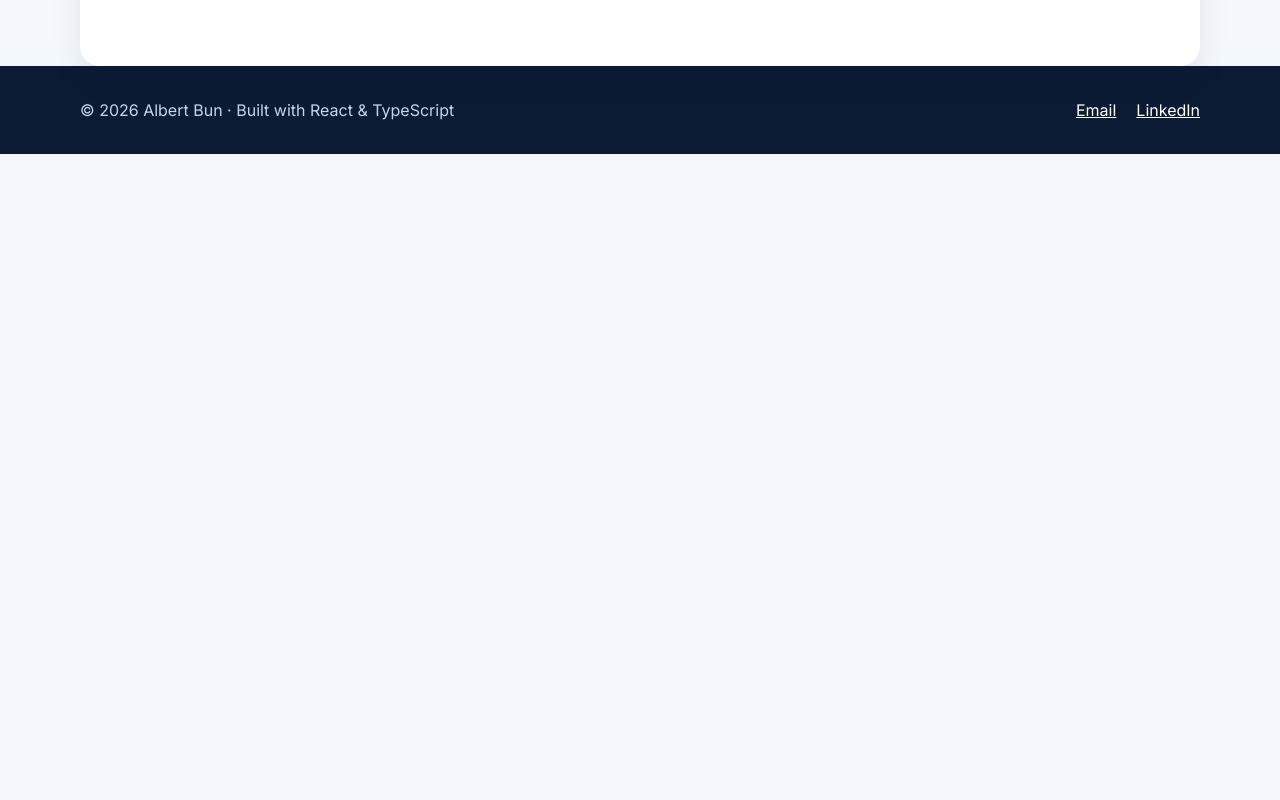
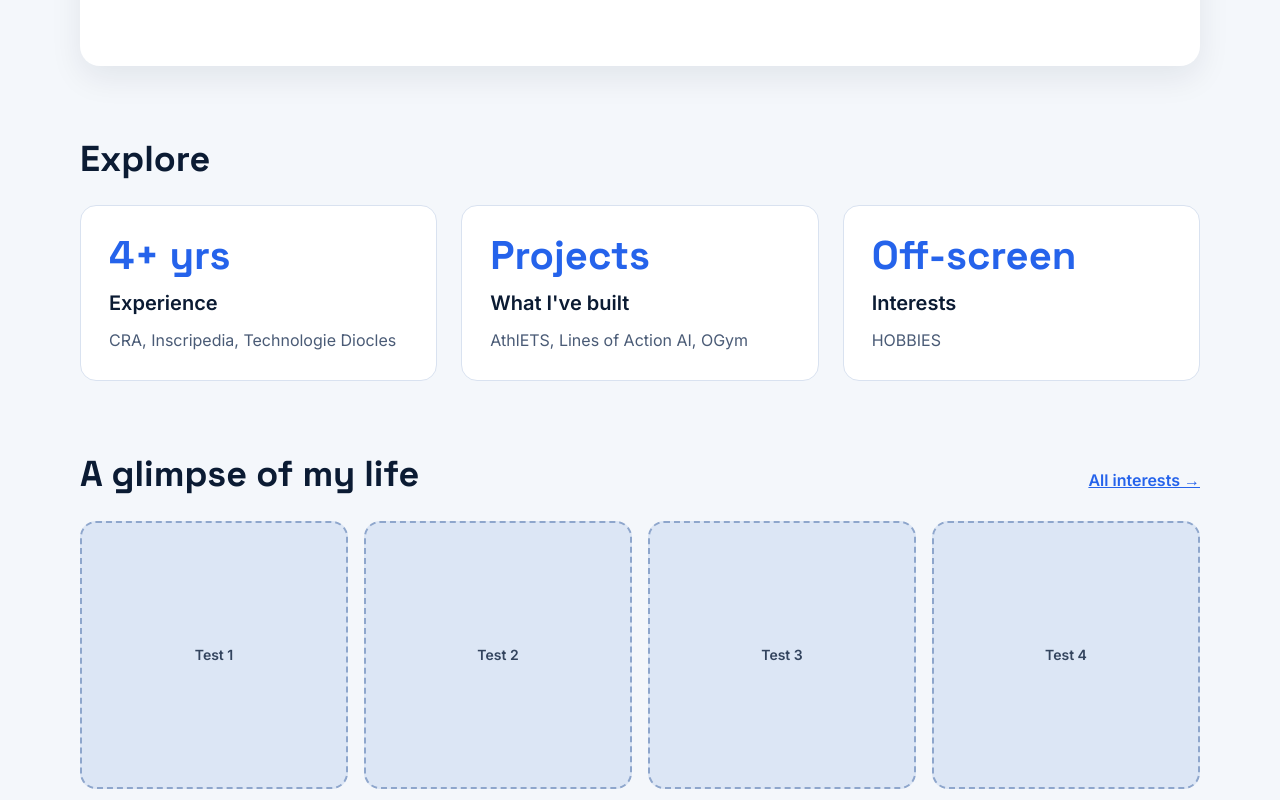
Before and after one commit to albertbun8/cv_front, a React (Vite) app: page / in a window 1280 px wide. Shown: the part 860-1660 px from the top of the page. Before the commit the page ends 1014 px from the top, so only its background shows below. Built offline with nearby package versions, Linux system fonts and the light colour scheme.

Commit message:
feat: add photo glimpse section

```diff
--- /dev/null
+++ b/src/components/Glimpse.css
@@ -0,0 +1,37 @@
+/* ---------- A glimpse of my life : grille de photos ---------- */
+/* Structure : section.container.page-section
+     > div.section-header (h2.section-title + Link.section-link)
+     > ul.photo-grid > li > (img | div.photo-placeholder) */
+.photo-grid {
+  list-style: none;
+  margin: 0;
+  padding: 0;
+  display: grid;
+  grid-template-columns: repeat(auto-fit, minmax(200px, 1fr));
+  gap: 16px;
+}
+
+.photo-grid img,
+.photo-placeholder {
+  width: 100%;
+  aspect-ratio: 1 / 1;
+  border-radius: 16px;
+}
+
+.photo-grid img {
+  display: block;
+  object-fit: cover;
+}
+
+.photo-placeholder {
+  display: flex;
+  align-items: center;
+  justify-content: center;
+  padding: 16px;
+  text-align: center;
+  background: #DCE6F5;
+  border: 2px dashed #8EA6CC;
+  color: #33445E;
+  font-weight: 600;
+  font-size: 14px;
+}
--- /dev/null
+++ b/src/components/Glimpse.tsx
@@ -0,0 +1,32 @@
+import { Link } from "react-router"
+import "./Glimpse.css"
+import type { Photo } from "../data/photo"
+
+type GlimpseProps = {
+    photoList: Photo[]
+}
+
+function Glimpse({photoList} : GlimpseProps){
+    return(
+        <section className="container page-section">
+            <div className="section-header">
+                <h2 className="section-title">A glimpse of my life</h2>
+                <Link className="section-link" to={"/interests"}>All interests →</Link>
+            </div>
+            <ul className="photo-grid">
+                {photoList.map((item) => (
+                    <li key={item.id}>
+                        {item.src
+                            ? <img src={item.src} alt={item.alt} />
+                            : <div className="photo-placeholder" role="img" aria-label={item.alt}>
+                                <span>{item.alt}</span>
+                            </div>
+                        }
+                    </li>
+                ))}
+            </ul>
+        </section>
+    )
+}
+
+export default Glimpse
--- a/src/components/Layout.css
+++ b/src/components/Layout.css
@@ -56,6 +56,7 @@
 /* ---------- Main ---------- */
 .site-main {
   flex: 1;
+  padding-bottom: 80px;
 }
 
 /* ---------- Footer ---------- */
--- /dev/null
+++ b/src/data/photo.ts
@@ -0,0 +1,12 @@
+export type Photo = {
+    id: number,
+    alt: string,
+    src?: string
+}
+
+export const photoList: Photo[] =[
+    {id: 0, alt: "Test 1", src: ""},
+    {id: 1, alt: "Test 2", src: ""},
+    {id: 2, alt: "Test 3", src: ""},
+    {id: 3, alt: "Test 4", src: ""}
+]
--- a/src/index.css
+++ b/src/index.css
@@ -58,6 +58,40 @@ h3 {
   padding: 0 var(--gutter);
 }
 
+/* Section de page sous le hero (Explore, Glimpse…) */
+.page-section {
+  margin-top: 72px;
+}
+
+.section-header {
+  display: flex;
+  flex-wrap: wrap;
+  align-items: baseline;
+  justify-content: space-between;
+  gap: 12px;
+  margin-bottom: 24px;
+}
+
+.section-title {
+  margin: 0;
+  font-size: clamp(1.75rem, 3.5vw, 2.25rem);
+  line-height: 1.2;
+}
+
+/* Titre seul (sans .section-header autour) */
+.page-section > .section-title {
+  margin-bottom: 24px;
+}
+
+.section-link {
+  color: var(--accent);
+  font-weight: 600;
+}
+
+.section-link:hover {
+  color: var(--chip-text);
+}
+
 :focus-visible {
   outline: 2px solid var(--accent);
   outline-offset: 2px;
--- a/src/pages/AboutMePage.tsx
+++ b/src/pages/AboutMePage.tsx
@@ -1,13 +1,18 @@
 import AboutSection from "../components/AboutSection"
+import ExploreCards from "../components/ExploreCards"
+import Glimpse from "../components/Glimpse"
 import Hero from "../components/Hero"
+import { exploreList } from "../data/explore"
+import { photoList } from "../data/photo"
 import { skills } from "../data/skills"
 
 function AboutMePage(){
     return(
         <>
             <Hero />
-
             <AboutSection skills = {skills}/>
+            <ExploreCards exploreList={exploreList}/>
+            <Glimpse photoList = {photoList}/>
         </>
     )
 }
```
